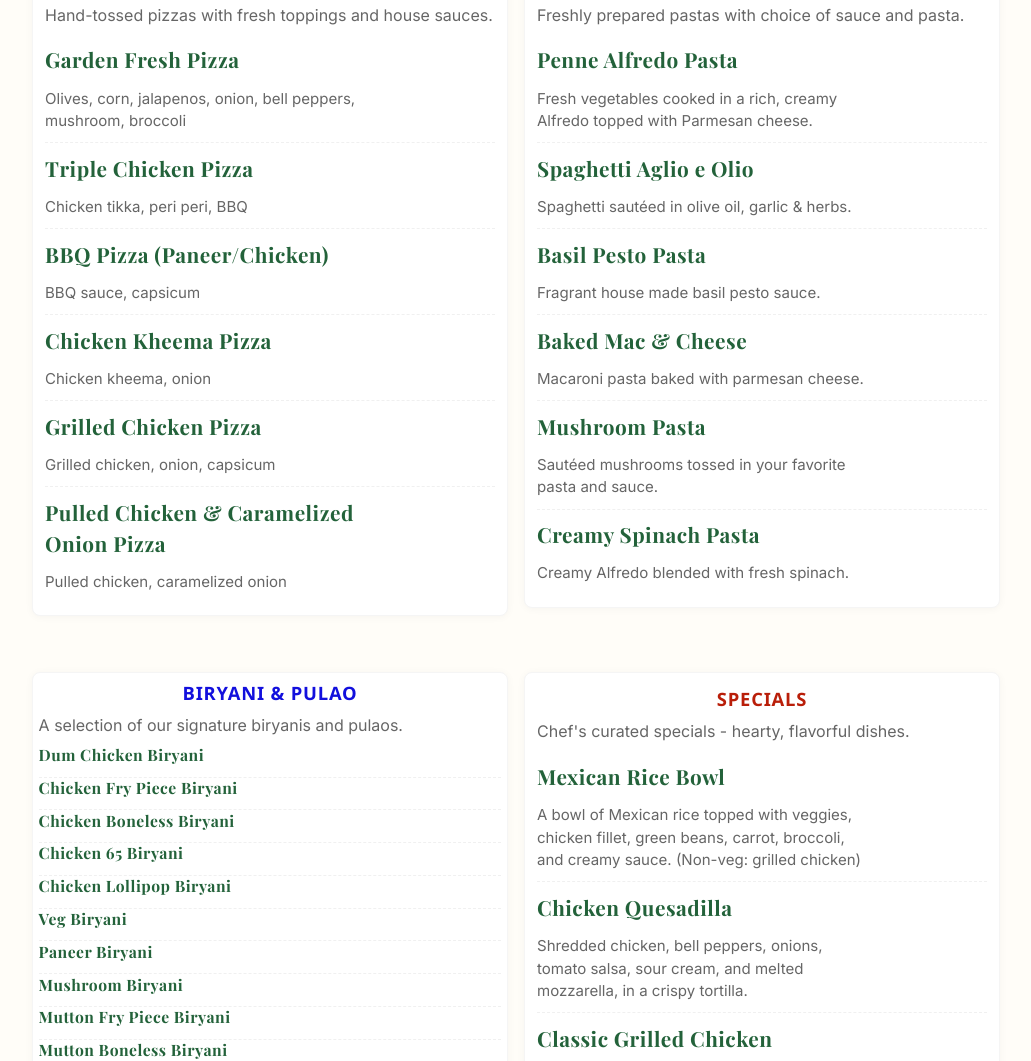
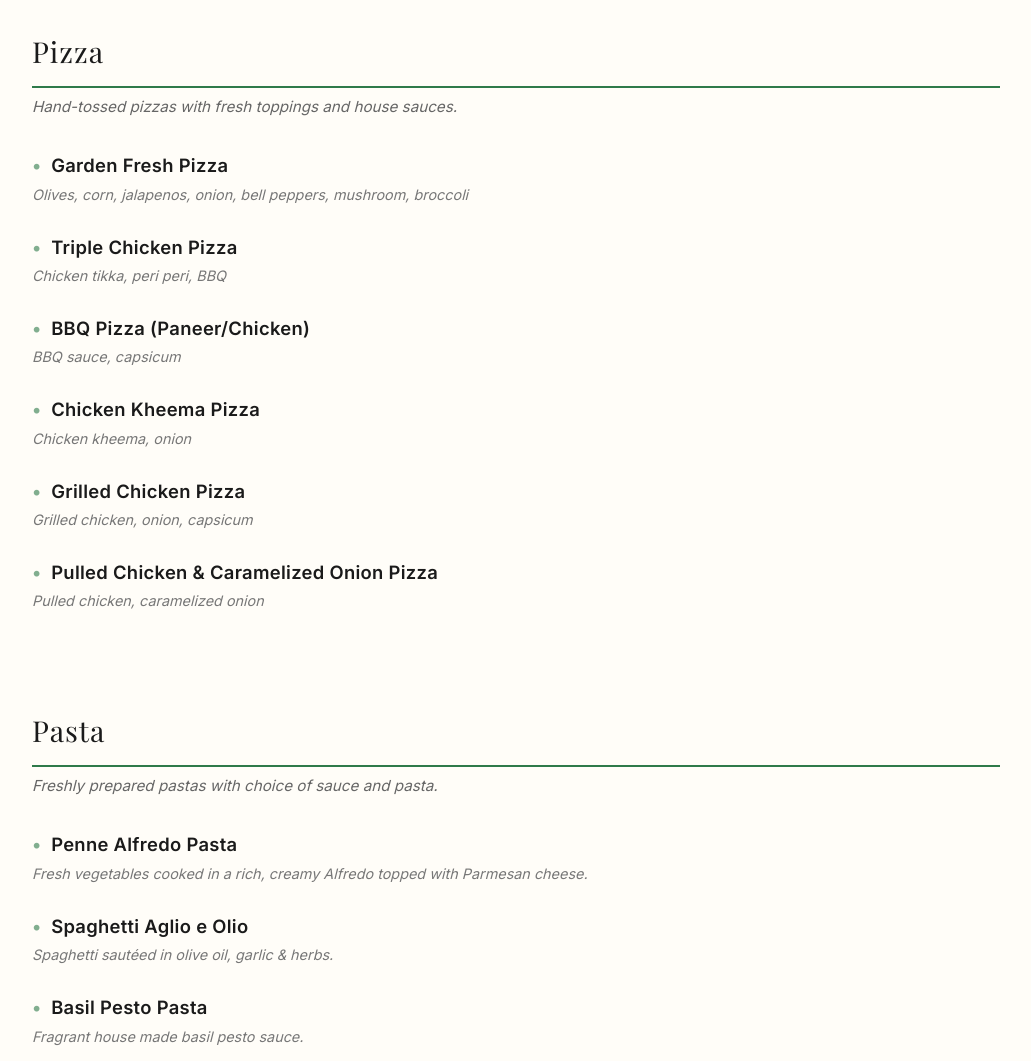
Before and after one commit to Ramlanka7/BasilBistro, a website: page menu.html in a window 1280 px wide. Shown: the part 294-1355 px from the top of the page, without its empty margins (124-1155 px from the left). Drawn offline with nearby package versions, Linux system fonts and the light colour scheme.

Commit message:
Changed the style of menu page

```diff
--- a/css/styles.css
+++ b/css/styles.css
@@ -107,8 +107,27 @@ body{font-family:'Inter',system-ui,-apple-system,'Segoe UI',Roboto,'Helvetica Ne
 }
 
 /* Menu Gallery */
-.menu-title{font-size:2.5rem;text-align:center;color:var(--accent-dark);margin:2rem 0 1rem;font-family:Georgia,'Times New Roman',serif;font-weight:400;letter-spacing:1px;position:relative;padding-bottom:1rem}
-.menu-title::after{content:'';display:block;width:80px;height:2px;background:var(--accent);margin:1rem auto 0;border-radius:2px}
+.menu-title{
+  font-family:'Playfair Display',Georgia,'Times New Roman',serif;
+  font-size:3rem;
+  font-weight:400;
+  color:#2f7a4a;
+  text-align:center;
+  margin:3rem 0 2rem;
+  letter-spacing:2px;
+  position:relative;
+  padding-bottom:1rem;
+}
+
+.menu-title::after{
+  content:'';
+  display:block;
+  width:80px;
+  height:2px;
+  background:#2f7a4a;
+  margin:1rem auto 0;
+  border-radius:2px;
+}
 .page-title{font-size:2.5rem;text-align:center;color:var(--accent-dark);margin:2rem 0 1rem;font-family:Georgia,'Times New Roman',serif;font-weight:400;letter-spacing:1px;position:relative;padding-bottom:1rem}
 .page-title::after{content:'';display:block;width:80px;height:2px;background:var(--accent);margin:1rem auto 0;border-radius:2px}
 .menu-gallery{display:grid;grid-template-columns:repeat(2,1fr);gap:1.5rem;margin:2rem 0}
@@ -120,36 +139,121 @@ body{font-family:'Inter',system-ui,-apple-system,'Segoe UI',Roboto,'Helvetica Ne
   .menu-gallery{grid-template-columns:1fr}
 }
 
-/* New semantic menu styles */
-.menu-sections{display:grid;grid-template-columns:repeat(2,1fr);gap:1.5rem;margin:2rem 0;align-items:start}
-.menu-section{background:#fff;padding:1rem;border-radius:8px;box-shadow:0 2px 12px rgba(0,0,0,0.05);border:1px solid #f5f5f5}
-.menu-section h3{display:flex;align-items:center;gap:0.6rem;margin:0 0 .5rem;color:var(--accent-dark);font-family:'Playfair Display',Georgia,'Times New Roman',serif;font-size:1.25rem;letter-spacing:0.6px}
-.menu-section h3::before{content:'';width:6px;height:28px;background:linear-gradient(180deg,var(--accent),var(--accent-dark));border-radius:4px;display:inline-block}
-.menu-section h3::after{content:'';width:8px;height:8px;background:var(--accent);border-radius:50%;opacity:0.12;margin-left:6px;display:inline-block}
-.menu-section h3 small{display:block;font-size:0.8rem;color:var(--muted);font-weight:400;margin-left:0.4rem}
-.menu-desc{color:var(--muted);margin:0 0 .75rem}
-.menu-items{list-style:none;padding:0;margin:0}
-.menu-item{display:flex;align-items:flex-start;justify-content:space-between;padding:.6rem 0;border-bottom:1px dashed #f0f0f0}
-.menu-item:last-child{border-bottom:none}
-.dish{max-width:75%}
-.dish-name{display:block;font-weight:600;color:var(--accent-dark);font-family:Georgia,'Times New Roman',serif}
-.dish-desc{display:block;color:var(--muted);font-size:.95rem;margin-top:.25rem}
-.price{font-weight:700;color:var(--accent-dark);white-space:nowrap;margin-left:1rem}
-.menu-sections{display:grid;grid-template-columns:repeat(2,1fr);gap:1rem;margin:1.25rem 0;align-items:start}
-.menu-section{background:#fff;padding:.75rem;border-radius:8px;box-shadow:0 1px 8px rgba(0,0,0,0.04);border:1px solid #f5f5f5}
-.menu-section h3{display:flex;align-items:center;gap:0.5rem;margin:0 0 .4rem;color:var(--accent-dark);font-family:'Playfair Display',Georgia,'Times New Roman',serif;font-size:1.15rem;letter-spacing:0.5px}
-.menu-section h3::before{content:'';width:5px;height:24px;background:linear-gradient(180deg,var(--accent),var(--accent-dark));border-radius:4px;display:inline-block}
-.menu-section h3::after{content:'';width:8px;height:8px;background:var(--accent);border-radius:50%;opacity:0.12;margin-left:6px;display:inline-block}
-.menu-section h3 small{display:block;font-size:0.8rem;color:var(--muted);font-weight:400;margin-left:0.35rem}
-.menu-desc{color:var(--muted);margin:0 0 .5rem}
-.menu-items{list-style:none;padding:0;margin:0}
-.menu-item{display:flex;align-items:flex-start;justify-content:space-between;padding:.35rem 0;border-bottom:1px dashed #f0f0f0}
-.menu-item:last-child{border-bottom:none}
-.dish{max-width:75%}
-.dish{max-width:75%;min-width:0;overflow-wrap:break-word}
-.dish-name{display:block;font-weight:600;color:var(--accent-dark);font-family:'Playfair Display',Georgia,'Times New Roman',serif}
-.dish-desc{display:block;color:var(--muted);font-size:.94rem;margin-top:.12rem}
-.price{font-weight:700;color:var(--accent-dark);white-space:nowrap;margin-left:.6rem}
+/* New elegant menu styles */
+.menu-sections{
+  display:grid;
+  grid-template-columns:1fr;
+  gap:3rem;
+  margin:3rem 0;
+}
+
+.menu-section{
+  background:transparent;
+  border:none;
+  box-shadow:none;
+  padding:0;
+  margin:0;
+}
+
+.menu-section h3{
+  font-family:'Playfair Display',Georgia,'Times New Roman',serif;
+  font-size:1.8rem;
+  font-weight:400;
+  color:#1a1a1a;
+  margin:0 0 0.3rem;
+  padding-bottom:0.8rem;
+  border-bottom:2px solid #2f7a4a;
+  letter-spacing:1px;
+  display:block !important;
+  text-align:left;
+  justify-content:flex-start !important;
+}
+
+.menu-section h3::before,
+.menu-section h3::after{
+  display:none !important;
+}
+
+.menu-desc{
+  color:#666;
+  font-size:0.95rem;
+  font-style:italic;
+  margin:0.5rem 0 1.5rem;
+  line-height:1.5;
+}
+
+.menu-items{
+  list-style:none;
+  padding:0;
+  margin:0;
+  display:grid;
+  grid-template-columns:1fr;
+  gap:0.6rem;
+}
+
+.menu-item{
+  display:block;
+  padding:0;
+  border:none !important;
+  align-items:unset;
+  justify-content:unset;
+}
+
+.dish{
+  max-width:100% !important;
+  min-width:unset !important;
+}
+
+.dish-name{
+  display:block;
+  font-family:'Inter',system-ui,-apple-system,'Segoe UI',Roboto,'Helvetica Neue',Arial,sans-serif;
+  font-size:1.15rem;
+  font-weight:600;
+  color:#1a1a1a;
+  margin:0 0 0.3rem;
+  letter-spacing:0.3px;
+}
+
+.dish-desc{
+  display:block;
+  color:#777;
+  font-size:0.9rem;
+  margin:0.3rem 0 0;
+  line-height:1.4;
+  font-style:italic;
+}
+
+.price{
+  display:none !important;
+}
+
+.menu-item:nth-child(n+1) .dish-name::before{
+  content:'•';
+  display:inline-block;
+  color:#2f7a4a;
+  margin-right:0.6rem;
+  opacity:0.6;
+}
+
+/* Subsection category headers (Coffee & Tea, Cold Beverages, Dessert) */
+.menu-items .dish strong.dish-name{
+  display:block;
+  font-family:'Inter',system-ui,-apple-system,'Segoe UI',Roboto,'Helvetica Neue',Arial,sans-serif;
+  font-size:1.15rem;
+  font-weight:600;
+  color:#2f7a4a;
+  text-transform:uppercase;
+  letter-spacing:1px;
+  margin:1.5rem 0 0.8rem;
+  padding-top:0;
+  border-top:none;
+  position:relative;
+}
+
+.menu-items .dish strong.dish-name::before{
+  content:'';
+  display:none;
+}
 
 @media (max-width:900px){
   .menu-sections{grid-template-columns:1fr}
@@ -191,133 +295,54 @@ body{font-family:'Inter',system-ui,-apple-system,'Segoe UI',Roboto,'Helvetica Ne
 .map-card h3{padding:1rem}
 .map-card .map-wrap{padding-bottom:50%}
 
-/* Specials title - unique accent color */
-#specials-title{
-  color: #b91e09; /* amber */
-  font-family: 'Segoe UI', Roboto, -apple-system, BlinkMacSystemFont, 'Helvetica Neue', Arial, sans-serif;
-  font-weight:700;
-  letter-spacing:0.8px;
-  text-transform:uppercase;
-  font-size:1.15rem;
-}
-#pasta-title{
-  color: #9113b8; /* amber */
-  font-family: 'Segoe UI', Roboto, -apple-system, BlinkMacSystemFont, 'Helvetica Neue', Arial, sans-serif;
-  font-weight:700;
-  letter-spacing:0.8px;
-  text-transform:uppercase;
-  font-size:1.15rem;
+/* Remove old section title overrides - use consistent styling */
+/* Responsive menu sections */
+@media (max-width:768px){
+  .menu-sections{
+    gap:2rem;
+    margin:2rem 0;
   }
 
-#specials-title::after{
-  content:'';
-  display:inline-block;
-  width:34px;
-  height:3px;
-  background:linear-gradient(90deg,#e25717,#802009);
-  margin-left:10px;
-  border-radius:3px;
-  vertical-align:middle;
-}
-#pasta-title::after{
-  content:'';
-  display:inline-block;
-  width:34px;
-  height:3px;
-  background:linear-gradient(90deg,#ffb800,#cc9800);
-  margin-left:10px;
-  border-radius:3px;
-  vertical-align:middle;
+  .menu-section h3{
+    font-size:1.5rem;
+    padding-bottom:0.6rem;
   }
 
-/* Make Pizza title match Specials and Pasta title */
-#pizza-title{
-  color: #ec3608; /* amber */
-  font-family: 'Segoe UI', Roboto, -apple-system, BlinkMacSystemFont, 'Helvetica Neue', Arial, sans-serif;
-  font-weight:700;
-  letter-spacing:0.8px;
-  text-transform:uppercase;
-  font-size:1.15rem;
+  .menu-items{
+    gap:1rem;
   }
 
-
-/* Remove the green vertical bar before Pizza and center the title */
-#pizza-title::before{
-  display:none;
+  .dish-name{
+    font-size:1rem;
   }
 
-/* Center the pizza title content within its h3 (flex container) */
-#pizza-title{
-  justify-content:center;
-  text-align:center;
+  .dish-desc{
+    font-size:0.85rem;
+  }
 }
 
-/* Remove the green vertical bar before Pasta, Biryani and Specials and center their titles */
-#pasta-title::before,
-#biryani-title::before,
-#specials-title::before{
-  display:none;
+@media (max-width:480px){
+  .menu-sections{
+    gap:1.5rem;
+    margin:1.5rem 0;
   }
 
-#pasta-title,
-#biryani-title,
-#specials-title{
-  justify-content:center;
-  text-align:center;
+  .menu-section h3{
+    font-size:1.3rem;
+    padding-bottom:0.5rem;
+    letter-spacing:0.3px;
   }
 
-/* Make Biryani title match other section titles */
-#biryani-title{
-  color: #120fdd; /* amber */
-  font-family: 'Segoe UI', Roboto, -apple-system, BlinkMacSystemFont, 'Helvetica Neue', Arial, sans-serif;
-  font-weight:700;
-  letter-spacing:0.8px;
-  text-transform:uppercase;
-  font-size:1.15rem;
+  .menu-items{
+    gap:0.9rem;
   }
 
-
-/* Tighten spacing only for the Biryani & Pulao section */
-#biryani .menu-section,
-#biryani.menu-section{
-  padding: .35rem;
-}
-#biryani .menu-item{
-  padding: .08rem 0;
-  line-height:1.12;
+  .dish-name{
+    font-size:0.95rem;
   }
 
-#biryani .dish-name{
-  font-size: .98rem;
-  line-height:1.1;
+  .dish-desc{
+    font-size:0.8rem;
+    line-height:1.3;
   }
-
-#biryani .dish-desc{
-  margin-top: .06rem;
-  font-size: .82rem;
-  line-height:1.08;
-  color:var(--muted);
 }
-
-#biryani .price{
-  margin-left:0.4rem;
-  font-size: .95rem;
-}
-
-@media (max-width:900px){
-  #biryani .menu-item{padding:.12rem 0}
-  #biryani .dish-name{font-size:.98rem}
-  #biryani .dish-desc{font-size:.84rem}
-}
-
-/* Remove decorative "after" bars/dots from titles across the site */
-.menu-section h3::after,
-.menu-title::after,
-.page-title::after,
-#specials-title::after,
-#pasta-title::after,
-#pizza-title::after,
-#biryani-title::after{
-  display: none !important;
-  content: none !important;
-}
--- a/menu.html
+++ b/menu.html
@@ -176,7 +176,7 @@
 
             <li class="menu-item">
               <div class="dish">
-                <span class="dish-name">Mutton Fry Piece Biryani</span>
+                <span class="dish-name">Mutton Biryani</span>
               </div>
             </li>
 
@@ -205,6 +205,11 @@
             </li>
 
             <!-- Pulao items -->
+
+            <div class="dish">
+                <strong class="dish-name">Pulao</strong>
+              </div>
+
             <li class="menu-item">
               <div class="dish">
                 <span class="dish-name">Veg Pulao</span>
@@ -301,7 +306,7 @@
 
             <li class="menu-item">
               <div class="dish">
-                <span class="dish-name">Pancakes (2pc / 4pc)</span>
+                <span class="dish-name">Pancakes</span>
               </div>
             </li>
 
@@ -335,13 +340,6 @@
               </div>
             </li>
 
-            <li class="menu-item" style="margin-top:.6rem;">
-              <div class="dish">
-                <strong class="dish-name">Salads</strong>
-                <span class="dish-desc">Freshly prepared salads</span>
-              </div>
-            </li>
-
             <li class="menu-item">
               <div class="dish">
                 <span class="dish-name">Russian Salad</span>
@@ -359,11 +357,11 @@
           <h3 id="beverages-title">Beverages &amp; Dessert</h3>
           <p class="menu-desc">Hot drinks, cool beverages and sweet endings.</p>
           <ul class="menu-items" aria-label="Beverages and Dessert menu">
-            <li class="menu-item">
+
               <div class="dish">
                 <strong class="dish-name">Coffee &amp; Tea</strong>
               </div>
-            </li>
+
 
             <li class="menu-item">
               <div class="dish">
@@ -407,11 +405,9 @@
               </div>
             </li>
 
-            <li class="menu-item" style="margin-top:.6rem;">
               <div class="dish">
                 <strong class="dish-name">Cold Beverages</strong>
               </div>
-            </li>
 
             <li class="menu-item">
               <div class="dish">
@@ -437,11 +433,9 @@
               </div>
             </li>
 
-            <li class="menu-item" style="margin-top:.6rem;">
               <div class="dish">
                 <strong class="dish-name">Dessert</strong>
               </div>
-            </li>
 
             <li class="menu-item">
               <div class="dish">
```
Lines whose indentation alone changed are shown as unchanged.
